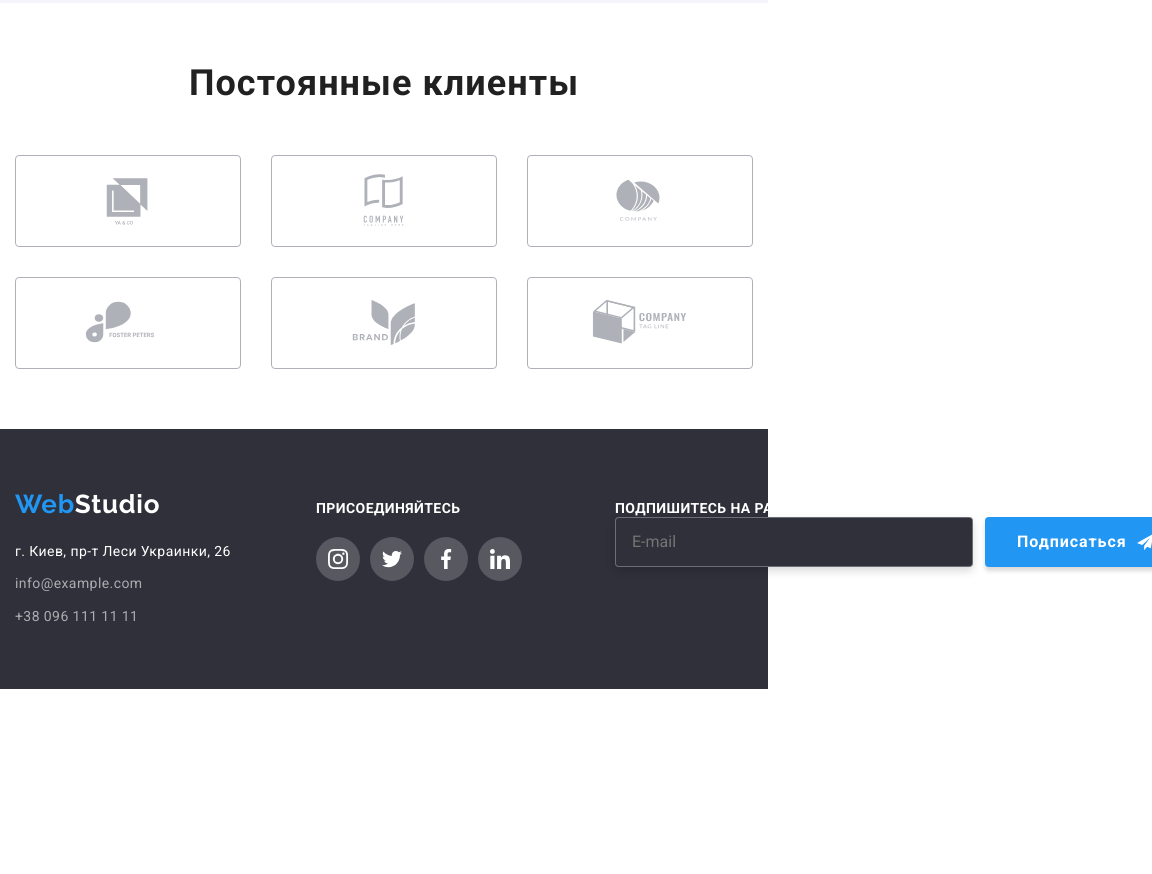
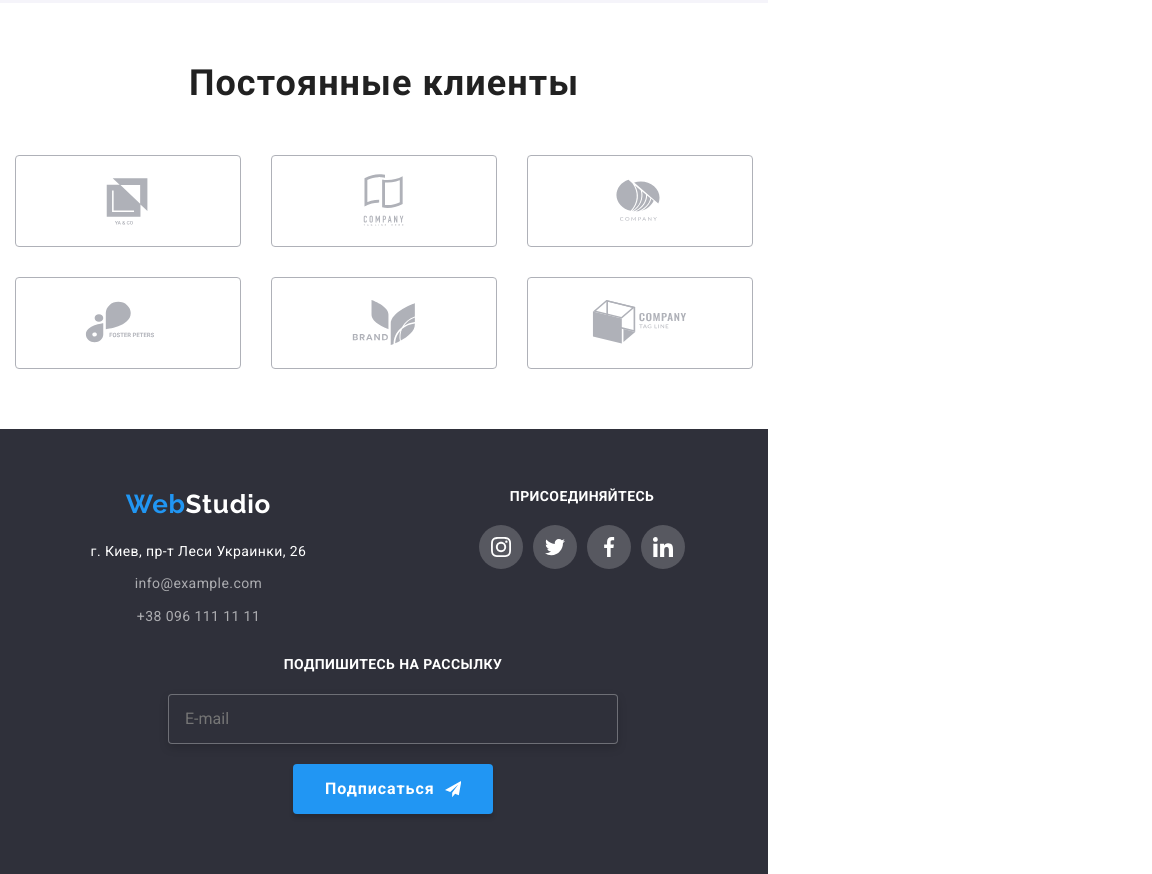
Before and after one commit to Kostq300/goit-markup-hw-08, a plain HTML site: page index.html in a window 768 px wide. Shown: the part 1644-2518 px from the top of the page, 1152 px wide, since content can reach past the window. Before the commit the page ends 2333 px from the top, so only its background shows below. Drawn offline with nearby package versions, Linux system fonts and the light colour scheme; files whose address does not match are found by name.

Commit message:
try 12312298

```diff
--- a/index.html
+++ b/index.html
@@ -428,6 +428,7 @@
 
     <footer class="footer">
       <div class="container foot">
+        <div class="top__foot">
         <div class="foot__left">
           <a class="link__logo link logo__foot" href="./index.html"
             ><span class="logo">Web</span
@@ -482,6 +483,7 @@
             </li>
           </ul>
         </div>
+        </div>
         <div class="foot__form">
           <strong class="foot__label">Подпишитесь на рассылку</strong>
           <div class="form">
--- a/scss/components/_footer.scss
+++ b/scss/components/_footer.scss
@@ -1,5 +1,9 @@
 address {
     font-style: normal;
+    @media screen and (min-width: 768px) and (max-width: 1199px) {
+            text-align: center;
+                    }
+
 }
 
 .footer {
@@ -10,7 +14,8 @@ address {
 
 .foot {
     display: flex;
-    align-items: baseline;
+
+
 
     @media screen and (min-width: 480px) and (max-width: 767px) {
             display: block;
@@ -26,6 +31,10 @@ address {
             margin-left: auto;
             margin-right: auto;
         }
+
+                @media screen and (min-width: 768px) and (max-width: 1199px) {
+                    display: block;
+                }
 }
 
 .foot__info{
@@ -102,6 +111,12 @@ address {
             align-items: center;
             margin-right: 0;
         }
+
+                @media screen and (min-width: 768px) and (max-width: 1199px) {
+                   text-align: center;
+                   justify-content: center;
+                   margin-right: 0;
+                }
 }
 
 .foot__left {
@@ -119,6 +134,12 @@ address {
             margin-left: auto;
             margin-bottom: 60px;
         }
+
+                @media screen and (min-width: 768px) and (max-width: 1199px) {
+                    &:not(:last-child){
+                        margin-right: 165px;
+                    }
+                }
 }
 
 .foot__right {
@@ -138,6 +159,12 @@ address {
                 margin-left: auto;
                 margin-bottom: 60px;
         }
+
+                @media screen and (min-width: 768px) and (max-width: 1199px) {
+                    text-align: center;
+                    justify-content: center;
+
+                }
 }
 
 .text__foot {
@@ -210,6 +237,17 @@ address {
             margin-left: auto;
             text-align: center;
         }
+
+                @media screen and (min-width: 768px) and (max-width: 1199px) {
+                    margin-top: 26px;
+                    text-align: center;
+                    justify-content: center;
+                }
+
+                                @media screen and (min-width: 1200px) {
+                                    align-items: baseline;
+
+                                }
 }
 
 .form__foot {
@@ -239,6 +277,28 @@ address {
             width: 100%;
             margin-bottom: 20px;
         }
+
+                @media screen and (min-width: 768px) and (max-width: 1199px) {
+                    width: 450px;
+                    margin-right: auto;
+                    margin-left: auto;
+                    margin-top: 20px;
+                    margin-bottom: 20px;
+                }
+}
+
+.top__foot{
+    @media screen and (min-width: 768px) and (max-width: 1199px) {
+            display: flex;
+            justify-content: center;
+
+        }
+
+                @media screen and (min-width: 1200px) {
+                    display: flex;
+                    justify-content: center;
+
+                }
 }
 
 .form {
@@ -260,6 +320,15 @@ address {
                 margin-top: 20px;
         }
 
+        @media screen and (min-width: 768px) and (max-width: 1199px) {
+                    display: block;
+
+            }
+
+                        @media screen and (min-width: 1200px) {
+                            margin-top: 20px;
+
+                        }
 }
 
 .foot__label {
@@ -271,8 +340,8 @@ address {
         text-align: center;
         letter-spacing: 0.03em;
         text-transform: uppercase;
-    color: var(--primary-white-color);
-    margin-bottom: 20px;
+        color: var(--primary-white-color);
+        margin-bottom: 20px;
 
     @media screen and (min-width: 480px) and (max-width: 767px) {
             width: 219px;
@@ -307,6 +376,11 @@ address {
         margin-right: auto;
             margin-left: auto;
         }
+
+                @media screen and (min-width: 768px) and (max-width: 1199px) {
+                    margin-right: auto;
+                    margin-left: auto;
+                }
 }
 
 .btn__foot-port {
```
Also changed, not shown: css/main.css, css/main.min.css, 2 other files.
